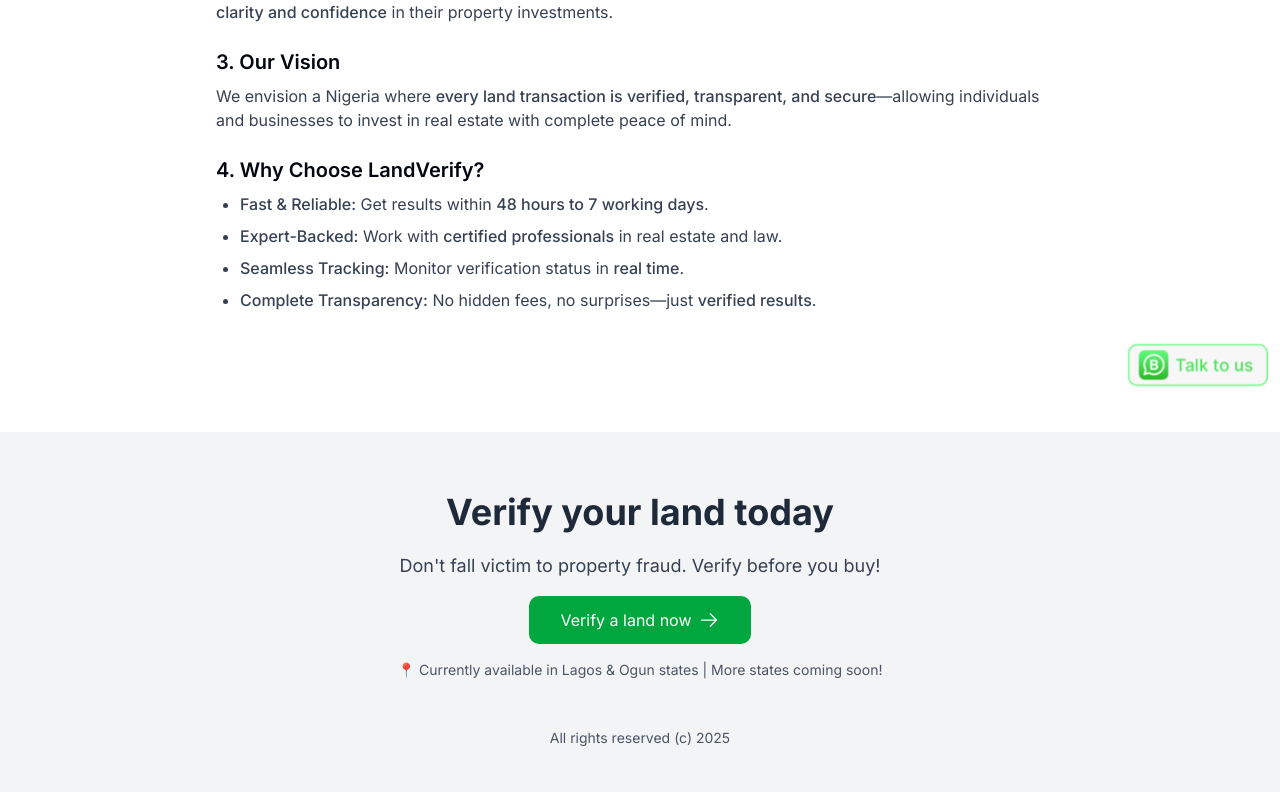
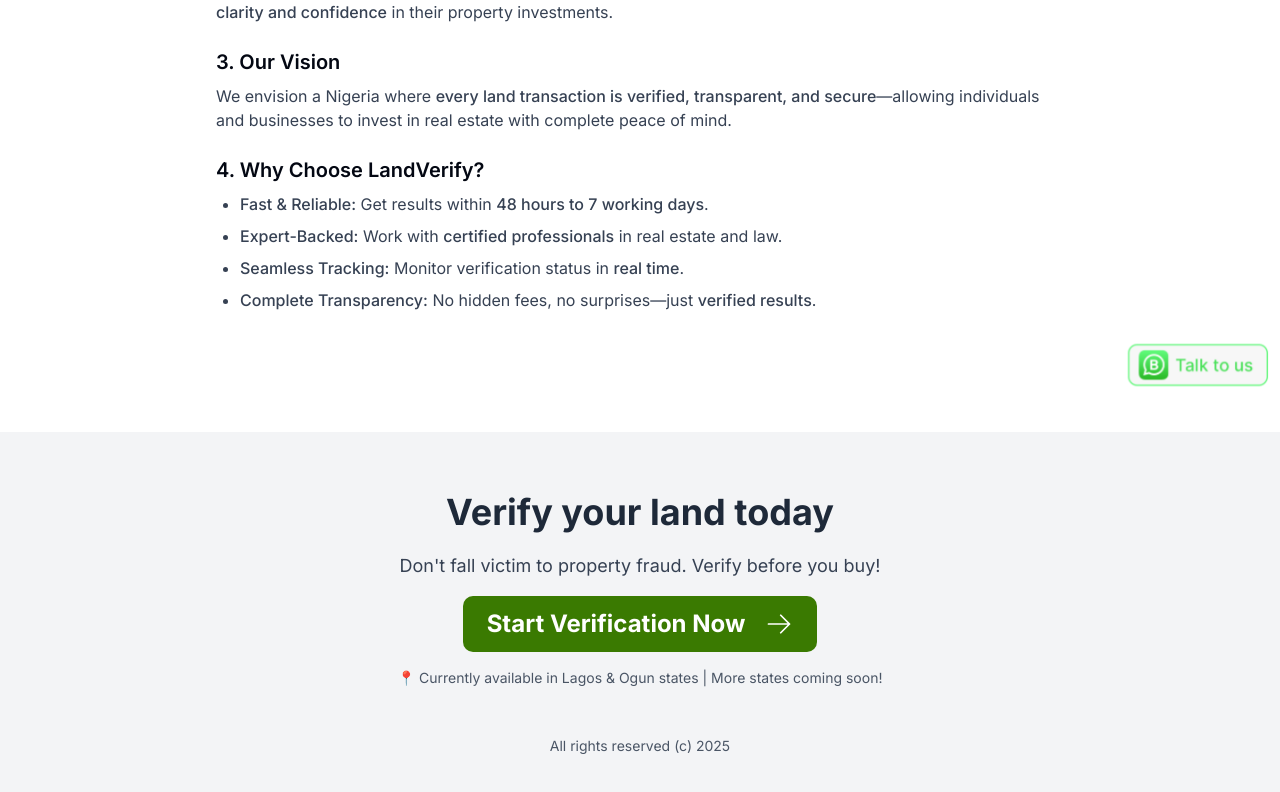
Before and after one commit to agbajekehinde/land-verify, a Next.js app: page /about-us in a window 1280 px wide. Shown: the part 394-1186 px from the top of the page. Built offline with nearby package versions, Linux system fonts and the light colour scheme; a web font is replaced by a local one.

Commit message:
modified:   app/components/footer/footer.tsx

```diff
--- a/app/components/footer/footer.tsx
+++ b/app/components/footer/footer.tsx
@@ -9,12 +9,14 @@ export default function Footer() {
     <footer className="flex flex-col items-center justify-center bg-gray-100 p-6 pt-12 py-24 relative">
       <h2 className="py-3 text-2xl font-bold text-gray-800 md:text-4xl">Verify your land today</h2>
       <h4 className="mt-2 text-lg text-gray-700">Don&apos;t fall victim to property fraud. Verify before you buy!</h4>
+      <div className='py-2'> </div>
       <Link
-        href="/signup"
-        className="mt-4 flex items-center gap-2 rounded-lg bg-green-600 px-8 py-3 text-white hover:bg-green-700"
-      >
-        <span className="text-bold">Verify a land now</span> <ArrowRightIcon className="h-5 w-5" />
-      </Link>
+          href="/signup"
+          className="flex w-full md:w-auto items-center justify-center gap-5 rounded-lg bg-[#3a7a01] px-6 py-4 md:py-3 text-sm md:text-2xl font-bold text-white transition-colors hover:bg-[#3a7a01]"
+        >
+          <span>Start Verification Now</span>
+          <ArrowRightIcon className="w-5 md:w-7" />
+        </Link>
       <p className="mt-4 text-sm text-gray-600">📍 Currently available in Lagos & Ogun states | More states coming soon!</p>
       <div className='mt-8'>
         <p className="mt-2 text-sm text-gray-600 pt-2">All rights reserved (c) 2025</p>
--- a/app/components/hero/hero.tsx
+++ b/app/components/hero/hero.tsx
@@ -15,20 +15,23 @@ export default function Hero() {
             <strong>Verify Your Land/Property Investment with Confidence</strong>
           </h1>
           <p>Avoid land scams and fraudulent property deals with LandVerify. <br/> Our expert-backed verification service ensures you buy only genuine, legally documented land and homes. Get your land/property verified within 48 hours to 7 days.</p>
-          <div className="flex gap-4">
+          <div className="flex flex-col gap-4 md:flex-row w-full">
             <Link
               href="/signup"
-              className="flex items-center gap-5 self-start rounded-lg bg-[#3a7a01] px-6 py-3 text-sm font-medium text-white transition-colors hover:bg-[#3a7a01] md:text-base"
+              className="flex w-full md:w-auto items-center justify-center gap-5 rounded-lg bg-[#3a7a01] px-6 py-4 md:py-3 text-sm font-medium text-white transition-colors hover:bg-[#3a7a01] md:text-base"
             >
               <span>Start Verification</span> <ArrowRightIcon className="w-5 md:w-6" />
             </Link>
             <Link
               href="/learn-more"
-              className="flex items-center gap-5 self-start rounded-lg border border-[#479101] px-6 py-3 text-sm font-medium text-[#479101] transition-colors hover:bg-[#e6f4e1] md:text-base"
+              className="flex w-full md:w-auto items-center justify-center gap-5 rounded-lg border border-[#479101] px-6 py-4 md:py-3 text-sm font-medium text-[#479101] transition-colors hover:bg-[#e6f4e1] md:text-base"
             >
               <span>Learn More</span>
             </Link>
           </div>
+
+
+
           <p className="text-xs"><span>🚀 Pilot Phase: Currently available in Lagos and Ogun states, expanding soon.</span></p>
         </div>
         <div className="">
```
